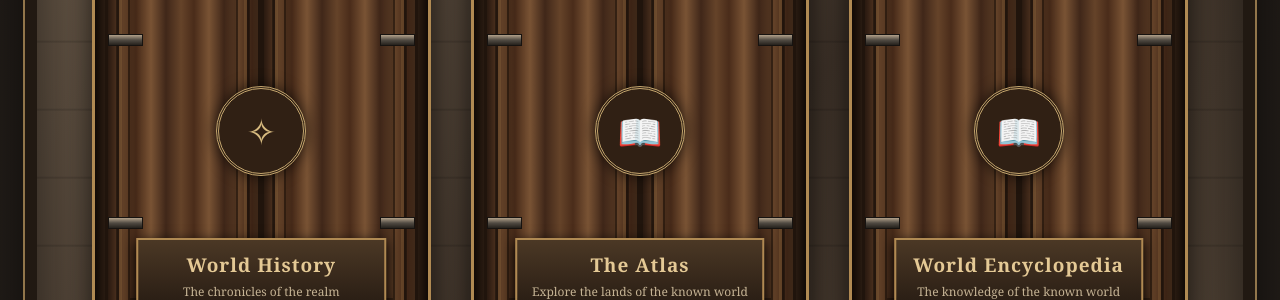
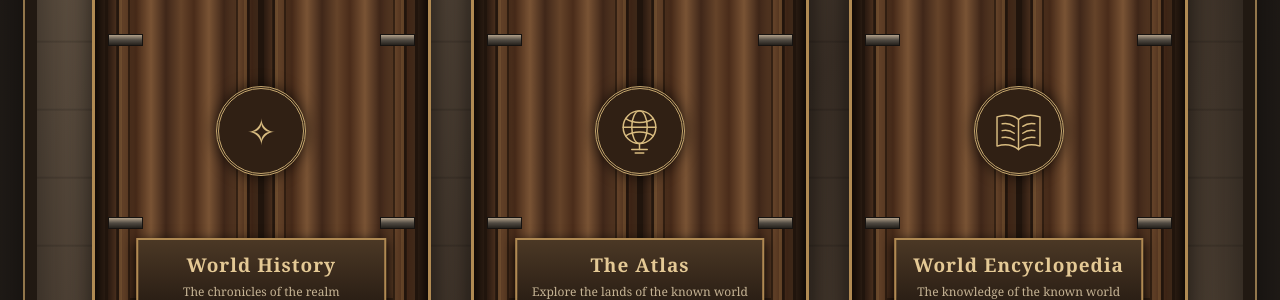
Before and after one commit to RealGeekfI/realgeekfi.github.io, a Jekyll site: the page archive.html, which Jekyll copies as it is, in a window 1280 px wide. Shown: the part 561-861 px from the top of the page. Built offline with Jekyll 4.4.1, drawn with Linux system fonts in a browser that asks for light colours.

Commit message:
Update archive.html

```diff
--- a/archive.html
+++ b/archive.html
@@ -293,6 +293,17 @@
             transition: opacity 0.4s;
         }
 
+
+.emblem svg {
+    width: 55px;
+    height: 55px;
+    fill: none;
+    stroke: #d9bc80;
+    stroke-width: 1.7;
+    stroke-linecap: round;
+    stroke-linejoin: round;
+}
+
         /* DOOR NAME PLAQUE */
 
         .door-plaque {
@@ -499,7 +510,20 @@
 
         </div>
 
-        <div class="emblem">📖</div>
+
+<div class="emblem">
+    <svg viewBox="0 0 64 64">
+        <circle cx="32" cy="27" r="19"/>
+        <ellipse cx="32" cy="27" rx="9" ry="19"/>
+        <path d="M13 27h38"/>
+        <path d="M16 17c9 6 23 6 32 0"/>
+        <path d="M16 37c9-6 23-6 32 0"/>
+        <path d="M32 46v7"/>
+        <path d="M23 53h18"/>
+        <path d="M27 57h10"/>
+    </svg>
+</div>
+
 
         <div class="door-plaque">
             <h2>The Atlas</h2>
@@ -532,7 +556,21 @@
 
         </div>
 
-      <div class="emblem">📖</div>
+
+<div class="emblem">
+    <svg viewBox="0 0 64 64">
+        <path d="M32 18C25 12 16 12 7 15v34c10-3 18-2 25 4"/>
+        <path d="M32 18c7-6 16-6 25-3v34c-10-3-18-2-25 4"/>
+        <path d="M32 18v35"/>
+        <path d="M13 23c5-1 10 0 14 3"/>
+        <path d="M13 31c5-1 10 0 14 3"/>
+        <path d="M13 39c5-1 10 0 14 3"/>
+        <path d="M51 23c-5-1-10 0-14 3"/>
+        <path d="M51 31c-5-1-10 0-14 3"/>
+        <path d="M51 39c-5-1-10 0-14 3"/>
+    </svg>
+</div>
+
 
         <div class="door-plaque">
             <h2>World Encyclopedia</h2>
```
